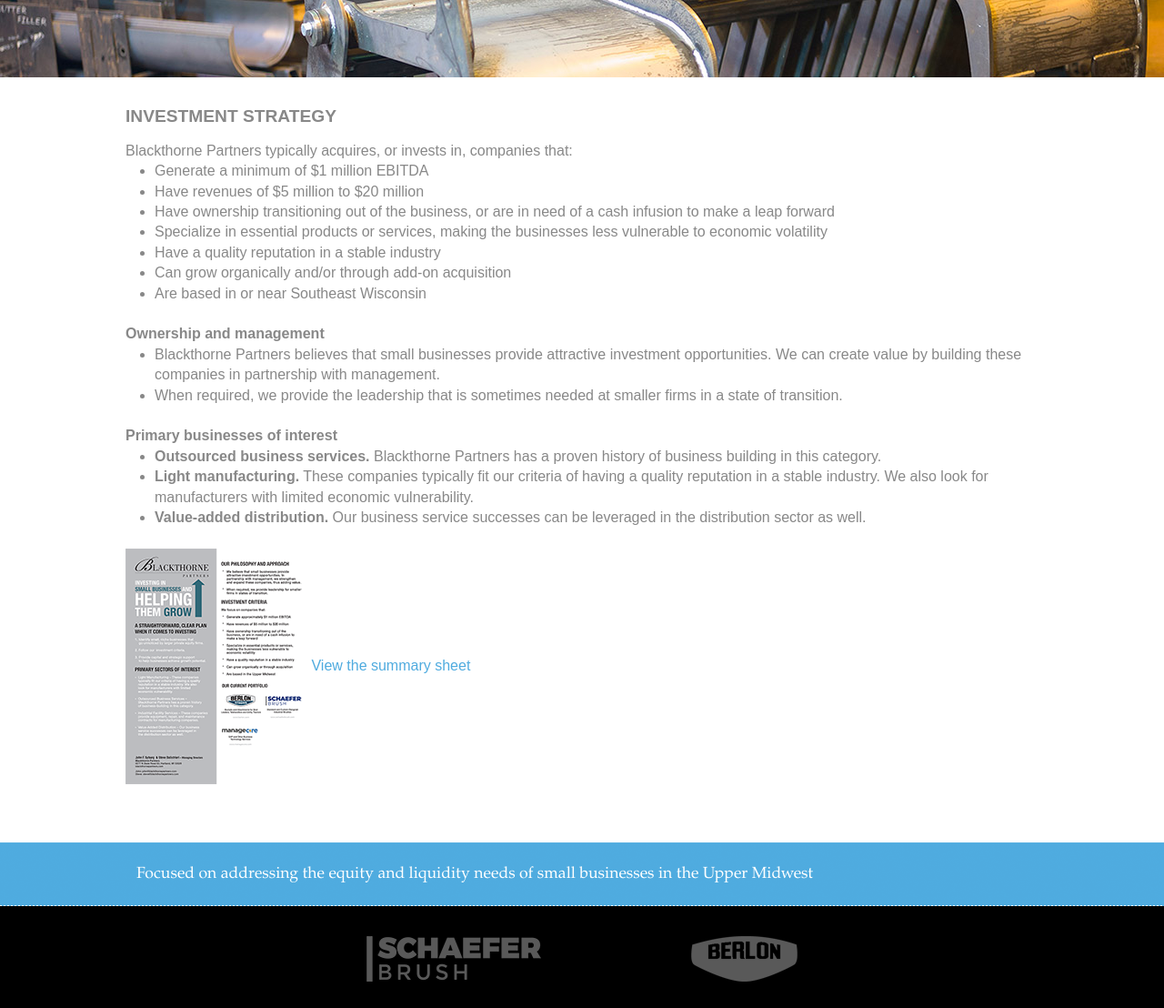
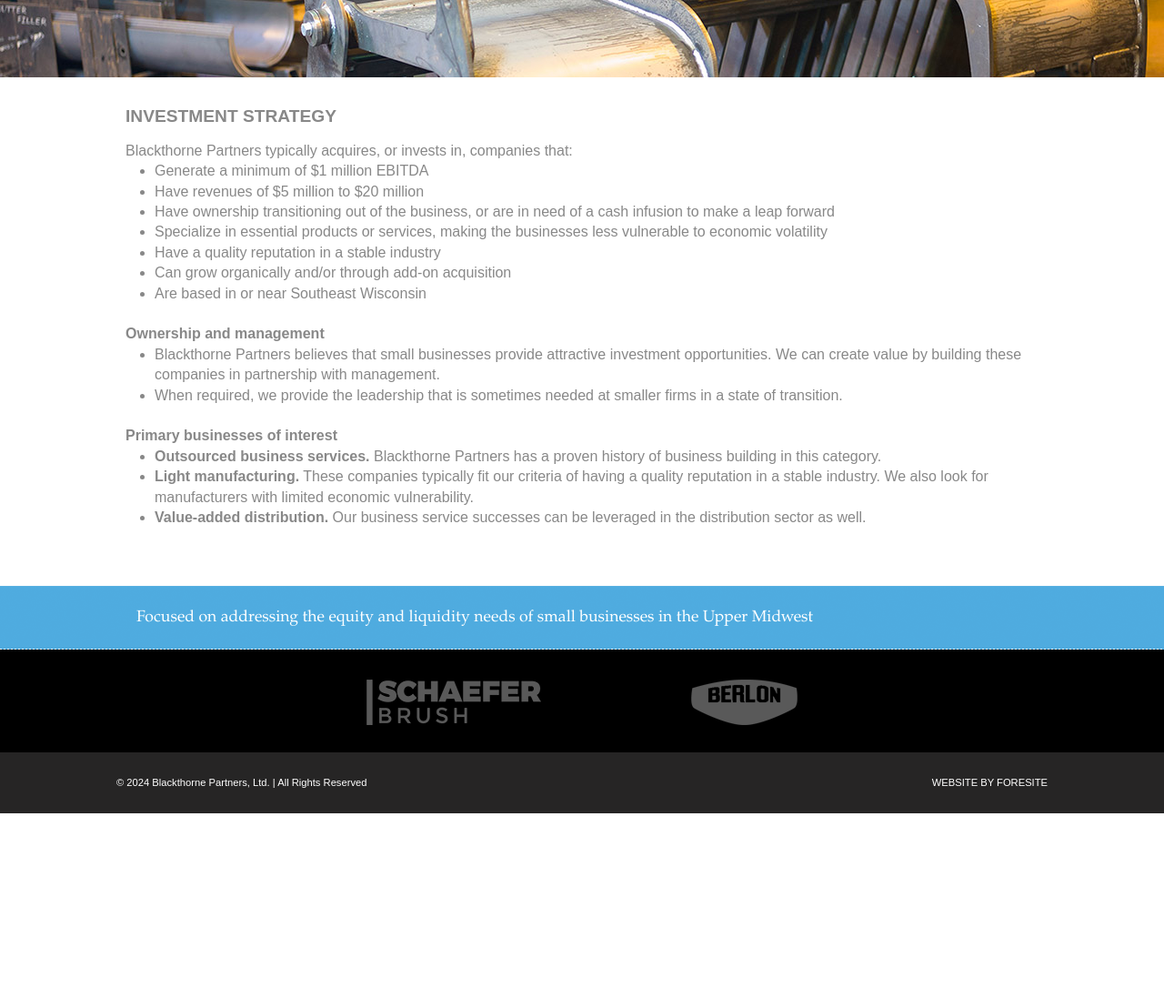
Before and after one commit to foresitegroup/Blackthorne, a PHP site: page /investment-strategy.php in a window 1280 px wide. Shown: the part 89-1197 px from the top of the page at 91% size. After the commit the page ends 983 px from the top, so only its background shows below. Run offline with PHP 8.4, Linux system fonts and the light colour scheme.

Commit message:
Remove summary sheet

```diff
--- a/investment-strategy.php
+++ b/investment-strategy.php
@@ -31,8 +31,5 @@ Blackthorne Partners typically acquires, or invests in, companies that:<br>
   <li><strong>Light manufacturing.</strong> These companies typically fit our criteria of having a quality reputation in a stable industry. We also look for manufacturers with limited economic vulnerability.</li>
   <li><strong>Value-added distribution.</strong> Our business service successes can be leveraged in the distribution sector as well.</li>
 </ul>
-<br>
-
-<a href="pdf/Summary_Sheet_202106.2.pdf"><img src="images/summary-sheet-202204.png" alt="Summary Sheet" style="vertical-align: middle;"> View the summary sheet</a>
 
 <?php include "footer.php"; ?>
```
